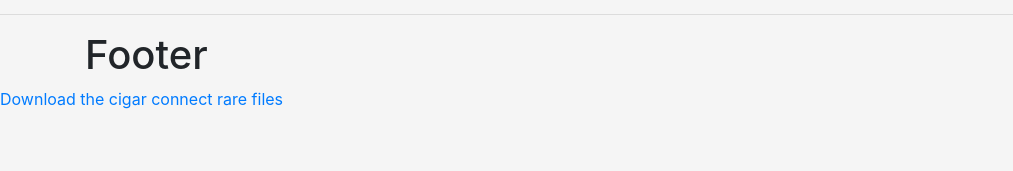
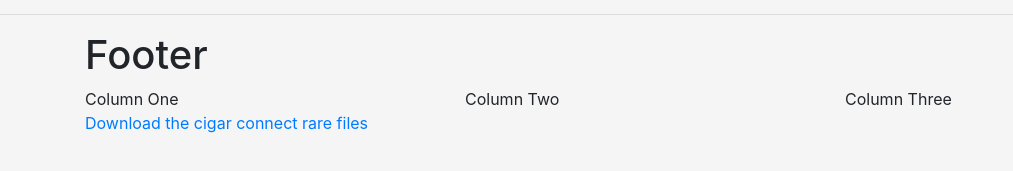
Before and after one commit to meanstackninja/cigarconnect, a website: page index.html in a window 1280 px wide. Shown: the part 81-252 px from the top of the page, without its empty margins (0-1013 px from the left). Drawn offline with nearby package versions, Linux system fonts and the light colour scheme.

Commit message:
Add Columns to footer

```diff
--- a/index.html
+++ b/index.html
@@ -12,8 +12,6 @@
     <link rel="stylesheet" href="custom.css">
 
 </head>
-
-
     <div class="container-fluid">
         <div class="row">
             <div class="col-md-12"></div>
@@ -21,7 +19,9 @@
             <i class="" aria-hidden="true"></i>
             <br>
             <i class="fa fa-instagram" aria-hidden="true"></i>
-            <br>
+	    <br />
+
+	    <br>
             <i class="fa fa-twitter-square" aria-hidden="true"></i>
         </div>
         <code>Hello</code>
@@ -29,10 +29,19 @@
     </div>
     <hr>
     <!--footer-->
-    <footer class="footer1">
+	   <footer class="footer1">
         <div class="container">
            <h1>Footer</h1>
-
+	   <div class = "row">
+	     <div class = "col-md-4">
+		     Column One
+	    </div>
+	    <div class = "col-md-4">
+		    Column Two
+	    </div>
+	    <div class = "col-md-4">
+		    Column Three
+	    </div>
         </div>
         <a href = "cigarconnect.rar">Download the cigar connect rare files</a>
 
```
Also changed, not shown: 1 other file.
